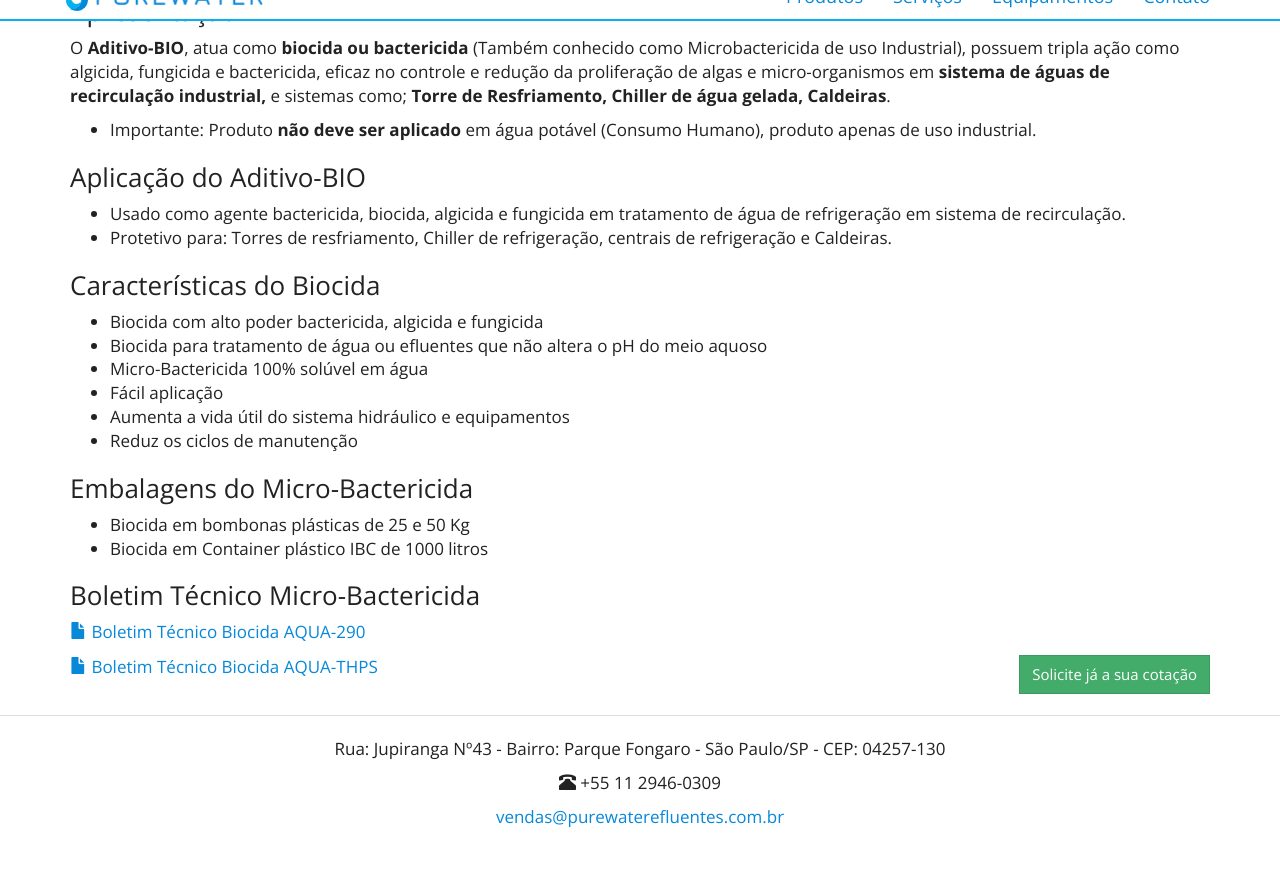
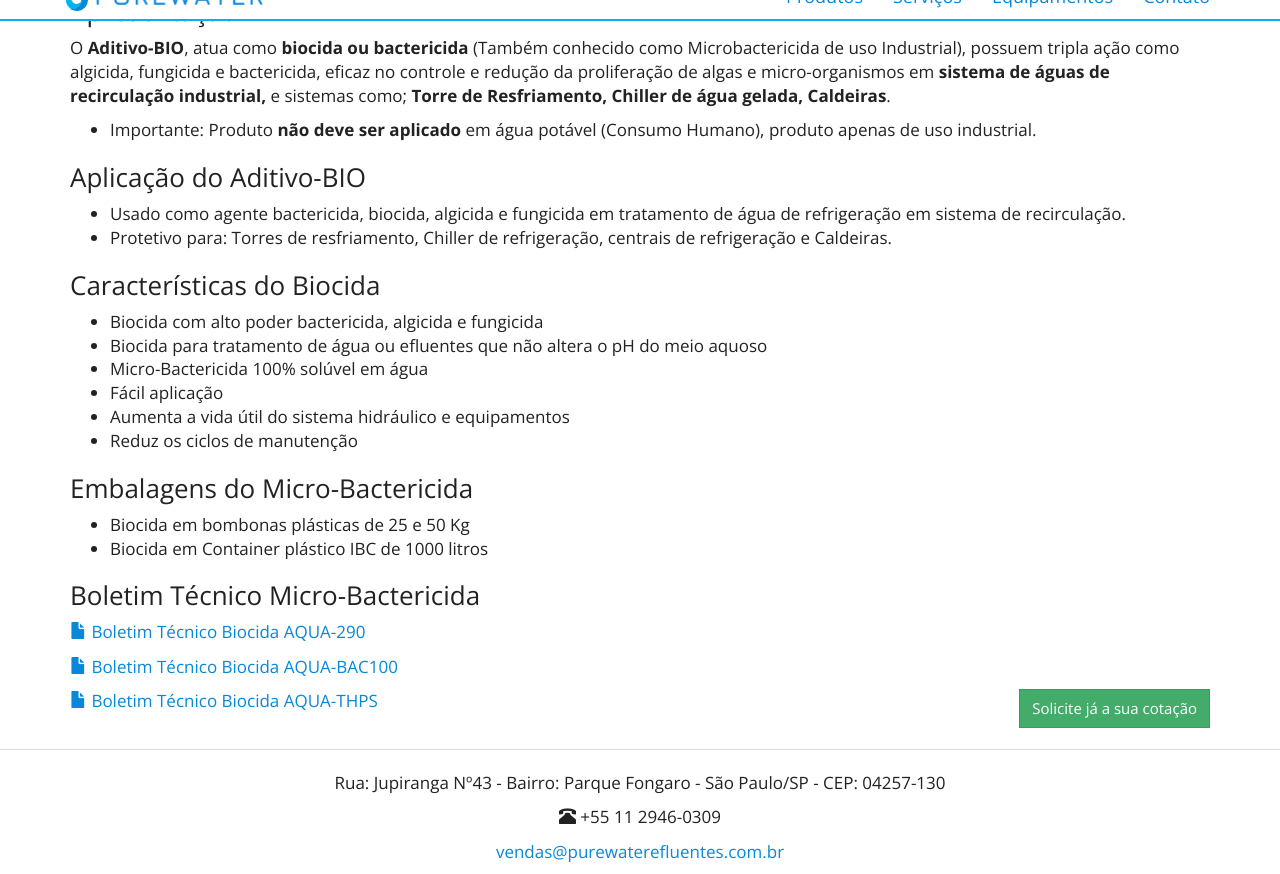
Before and after one commit to purewaterefluentes/purewaterefluentes.github.io, a Jekyll site: the page built from produtos/biocida.md, in a window 1280 px wide and 900 px high, scrolled down 676 px, cut to the strip 26-900 px from the top of the window. Built offline with Jekyll 4.4.1, drawn with Linux system fonts in a browser that asks for light colours; nearby versions of some CDN libraries; library files that are not in the unit come from our copies; before the commit the page ends 1542 px from its top, so only the background shows below that.

Commit message:
Update biocida.md

```diff
--- a/produtos/biocida.md
+++ b/produtos/biocida.md
@@ -38,5 +38,9 @@
    arquivo="BOLETIM TÉCNICO - AQUA-290 - REVISADO.pdf" %}
 
 {% include purewater/link-boletim.html
+   label="Boletim Técnico Biocida AQUA-BAC100"
+   arquivo="BOLETIM TÉCNICO - AQUA-BAC100.pdf" %}
+
+{% include purewater/link-boletim.html
    label="Boletim Técnico Biocida AQUA-THPS"
    arquivo="Boletim Técnico -AQUA-THPS.pdf" %}
```
